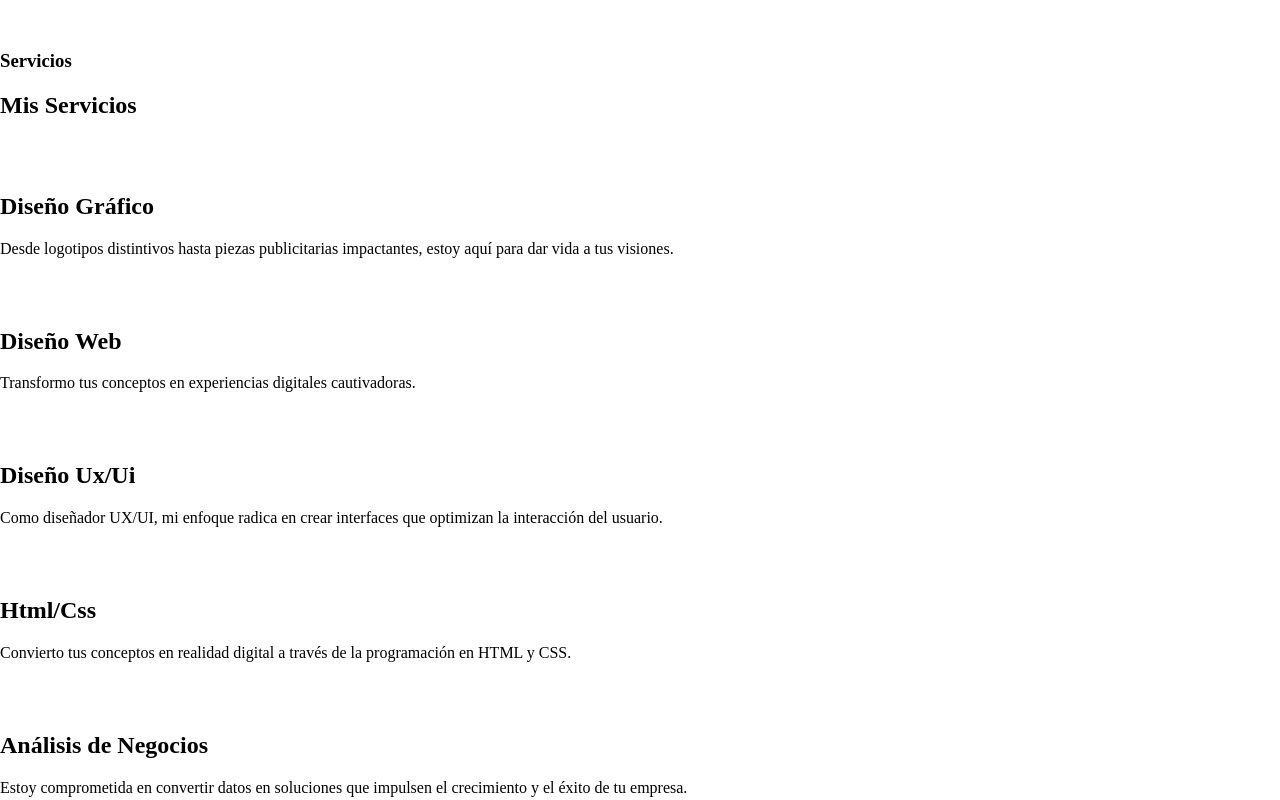
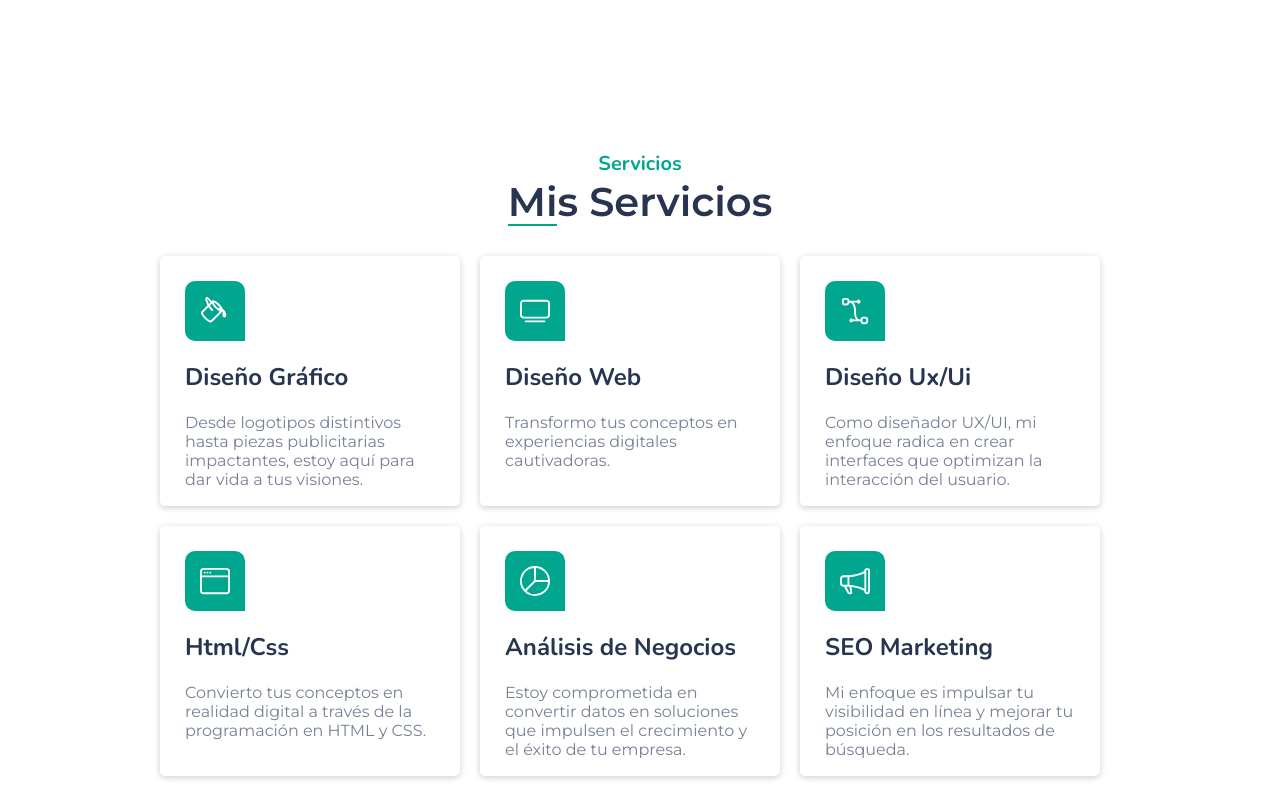
Before and after one commit to SolRoa/RoaSol-TrabajoFinal, a plain HTML site: page index.html in a window 1280 px wide. Shown: the part 1254-2054 px from the top of the page. Drawn offline with nearby package versions, Linux system fonts and the light colour scheme.

Commit message:
Termino la seccion servicio

```diff
--- a/estilo.css
+++ b/estilo.css
@@ -264,3 +264,93 @@ header nav a:hover:before{
         transform: translateX(var(--relleno--));
     }
 }
+
+
+
+/* trabajo en la seccion servicio*/
+.servicio{
+    margin: 150px 150px;
+}
+.servicio-texto{
+    text-align: center;
+}
+.servicio-texto h3{
+    color: #00A78E;
+    font-size: 20px;
+    font-family: 'Nunito', sans-serif;
+    font-weight: 700;
+    margin-bottom: 0;
+}
+.servicio-texto h1{
+    position: relative;
+    margin-top: 0;
+    margin-bottom: 20px;
+    font-family: 'Montserrat', sans-serif;
+    font-weight: 600;
+    font-size: 40px;
+    color: #283550;
+}
+.servicio-texto h1::before{
+    content: "";
+    border-bottom: 2px solid #00A78E;
+    position: absolute;
+    bottom: 0;
+    width: 5%;
+    transition: 0.5s;
+}
+.servicio-texto h1:hover:before{
+    content: "";
+    border-bottom: 2px solid #00A78E;
+    position: absolute;
+    bottom: 0;
+    width: 25%;
+}
+.reng{
+    display: flex;
+}
+.tarjeta{
+    margin: 10px;
+    width: 300px;
+    height: 250px;
+    border-radius: 5px;
+    box-shadow: 0 0.1rem 0.4rem rgba(0, 0, 0, 20%);
+    transition: .3s;
+}
+.int-tarjeta{
+    margin: 25px;
+}
+.servicio h2{
+    font-family: 'Nunito', sans-serif;
+    color: #283550;
+}
+.servicio p{
+    font-family: 'Montserrat', sans-serif;
+    font-weight: 400;
+    color: #778095;
+    width: 100%;
+}
+.icono{
+    background-color: #00A78E;
+    width: 60px;
+    height: 60px;
+    border-radius: 10px 10px 0px 10px;
+    display: flex;
+    justify-content: center;
+    align-items: center;
+}
+.tarjeta:hover{
+    background-color: #00A78E;
+}
+.tarjeta:hover p{
+    color: #FFFFFF;
+}
+.tarjeta:hover .icono{
+    background-color: #FFFFFF;
+}
+.tarjeta:hover svg{
+    fill: #00A78E;
+
+}
+.tarjeta:hover h2{
+    color: #FFFFFF;
+}
```
